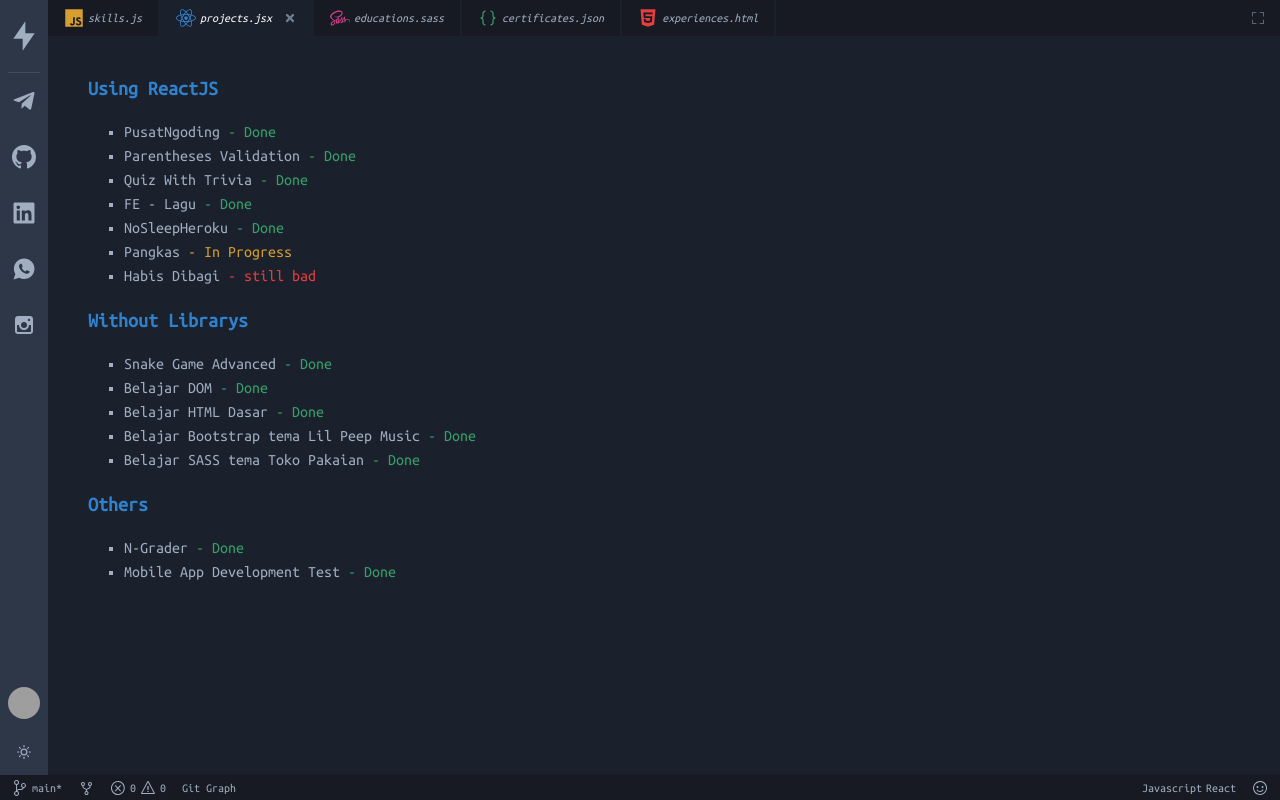
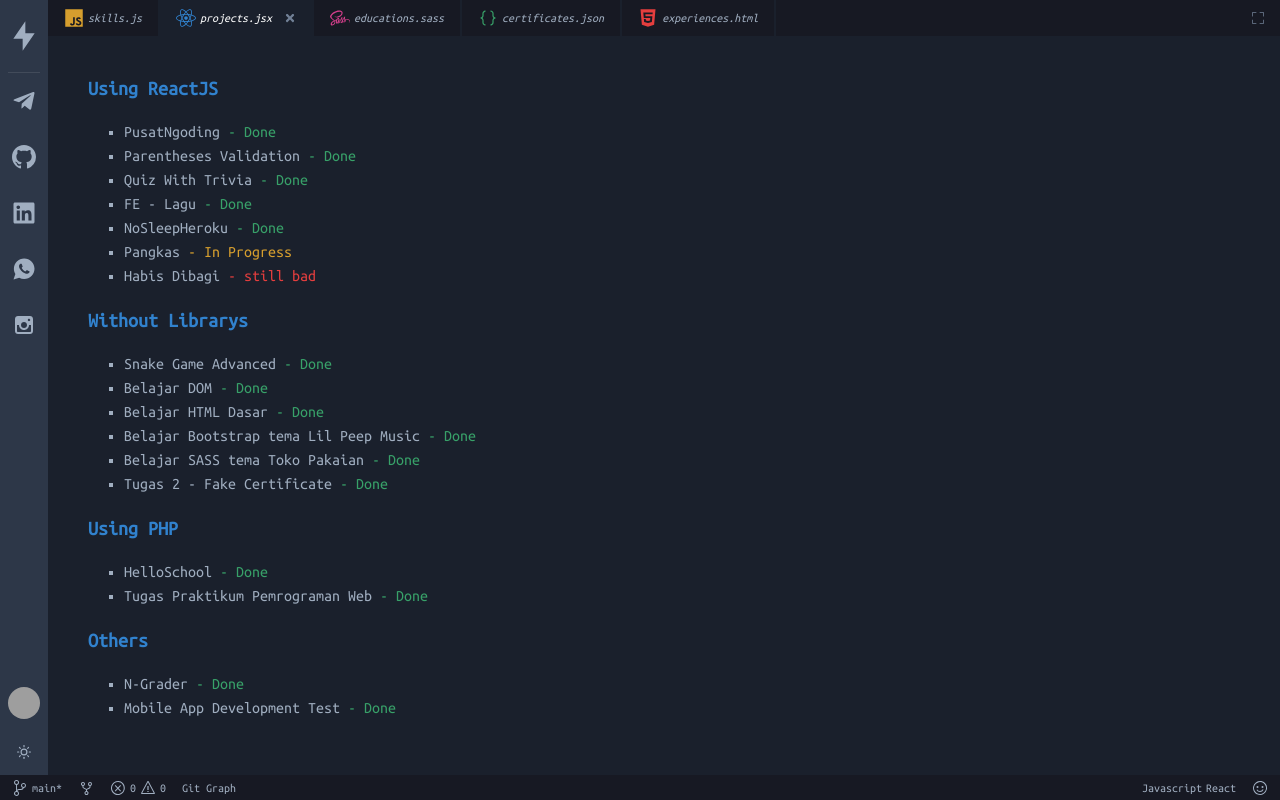
Before and after one commit to nabilaba/nabilaba.github.io, a React (Vite) app: page /projects in a window 1280 px wide. Built offline with nearby package versions, Linux system fonts and the light colour scheme; grey boxes are pictures that could not be loaded.

Commit message:
added my old project

```diff
--- a/src/pages/Projects/index.jsx
+++ b/src/pages/Projects/index.jsx
@@ -58,6 +58,28 @@ const Projects = () => (
     </Stack>
 
     <Heading color="blue.500" fontSize="xl">
+      Using PHP
+    </Heading>
+    <Stack color={useColorModeValue("gray.600", "gray.400")}>
+      <PagesItem>
+        {UserData.getProjects("usingphp").map((project, index) => (
+          <ListItem key={index}>
+            <Text color={UserData.getStatusColor(project.status)}>
+              <Link
+                target={"_blank"}
+                href={project.url}
+                color={useColorModeValue("gray.600", "gray.400")}
+              >
+                {project.name}
+              </Link>{" "}
+              - {project.status}
+            </Text>
+          </ListItem>
+        ))}
+      </PagesItem>
+    </Stack>
+
+    <Heading color="blue.500" fontSize="xl">
       Others
     </Heading>
     <Stack color={useColorModeValue("gray.600", "gray.400")}>
--- a/src/utils/UserData/index.jsx
+++ b/src/utils/UserData/index.jsx
@@ -1,5 +1,5 @@
 import { Dicoding, GoogleDigitalGarage } from "./sertificates";
-import { ReactJS, Nolibary, Others } from "./projects";
+import { ReactJS, Nolibary, UsingPHP, Others } from "./projects";
 
 const UserData = {
   getSertificates: (mitra) => {
@@ -10,6 +10,7 @@ const UserData = {
   getProjects: (library) => {
     if (library === "reactjs") return ReactJS;
     if (library === "nolibary") return Nolibary;
+    if (library === "usingphp") return UsingPHP;
     return Others;
   },
 
--- a/src/utils/UserData/projects.jsx
+++ b/src/utils/UserData/projects.jsx
@@ -62,6 +62,11 @@ const Nolibary = [
     url: "https://nabilaba.github.io/belajar-sass-tema-toko-pakaian/",
     status: "Done",
   },
+  {
+    name: "Tugas 2 - Fake Certificate",
+    url: "https://nabilaba.github.io/tugas2-fake-certificate/",
+    status: "Done",
+  },
 ];
 
 const Others = [
@@ -77,4 +82,17 @@ const Others = [
   },
 ];
 
-export { ReactJS, Nolibary, Others };
+const UsingPHP = [
+  {
+    name: "HelloSchool",
+    url: "http://l200190083pwd.000webhostapp.com/",
+    status: "Done",
+  },
+  {
+    name: "Tugas Praktikum Pemrograman Web",
+    url: "http://l200190083.000webhostapp.com",
+    status: "Done",
+  },
+];
+
+export { ReactJS, Nolibary, UsingPHP, Others };
```
